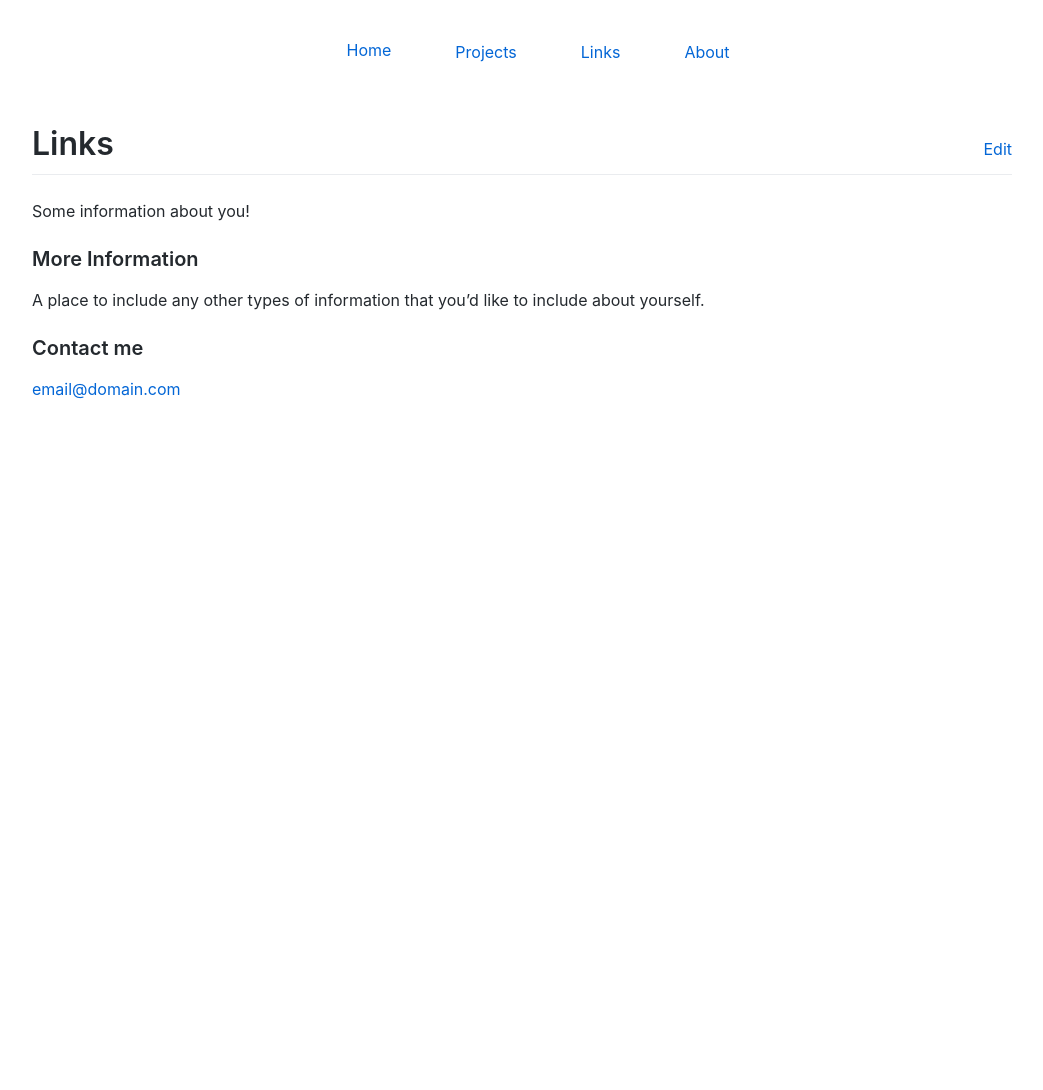
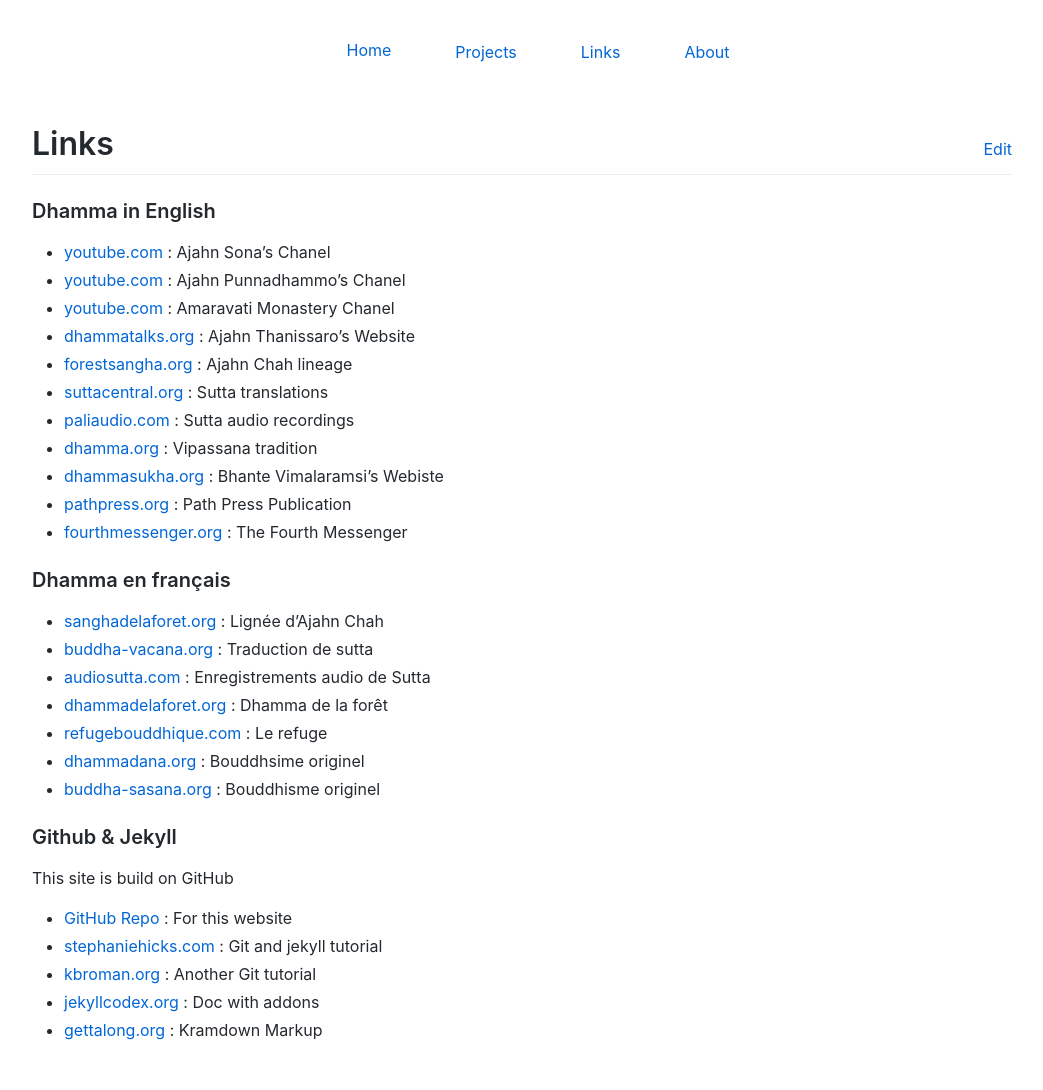
Before and after one commit to cittadhammo/old-personal-website, a Jekyll site: the page built from links.md, in a window 1280 px wide. Shown: the whole page, without its empty margins (118-1161 px from the left). Built offline with Jekyll 4.4.1, drawn with Linux system fonts in a browser that asks for light colours; before the commit the page ends 900 px from its top, so only the background shows below that.

Commit message:
Update links.md

```diff
--- a/links.md
+++ b/links.md
@@ -3,12 +3,36 @@
 title: Links
 ---
 
-Some information about you!
+### Dhamma in English
 
-### More Information
+- [youtube.com](https://www.youtube.com/channel/UCCRXOn6Tsrgm9gJR4z3qLZA) : Ajahn Sona's Chanel
+- [youtube.com](https://www.youtube.com/c/AjahnPunnadhammo) : Ajahn Punnadhammo's Chanel
+- [youtube.com](https://www.youtube.com/channel/UCsgmmAelfZ2kfXZ08xlHpDw) : Amaravati Monastery Chanel
+- [dhammatalks.org](http://www.dhammatalks.org) : Ajahn Thanissaro's Website
+- [forestsangha.org](http://www.forestsangha.org) : Ajahn Chah lineage
+- [suttacentral.org](http://www.suttacentral.org) : Sutta translations
+- [paliaudio.com](http://www.paliaudio.com) : Sutta audio recordings
+- [dhamma.org](http://www.dhamma.org) : Vipassana tradition
+- [dhammasukha.org](http://www.dhammasukha.org) : Bhante Vimalaramsi's Webiste
+- [pathpress.org](https://pathpress.org/) : Path Press Publication
+- [fourthmessenger.org](https://www.fourthmessenger.org/) : The Fourth Messenger
 
-A place to include any other types of information that you'd like to include about yourself.
+### Dhamma en français
 
-### Contact me
+- [sanghadelaforet.org](http://www.sanghadelaforet.org) : Lignée d'Ajahn Chah
+- [buddha-vacana.org](http://www.buddha-vacana.org/fr/) : Traduction de sutta
+- [audiosutta.com](http://www.audiosutta.com) : Enregistrements audio de Sutta
+- [dhammadelaforet.org](http://www.dhammadelaforet.org) : Dhamma de la forêt
+- [refugebouddhique.com](http://www.refugebouddhique.com/) : Le refuge
+- [dhammadana.org](http://www.dhammadana.org) : Bouddhsime originel
+- [buddha-sasana.org](http://buddha-sasana.org/) : Bouddhisme originel
 
-[email@domain.com](mailto:email@domain.com)
+### Github & Jekyll
+
+This site is build on GitHub
+
+- [GitHub Repo](https://github.com/fractalcitta/fractalcitta.github.io) : For this website
+- [stephaniehicks.com](http://www.stephaniehicks.com/githubPages_tutorial/pages/githubpages-jekyll.html) : Git and jekyll tutorial
+- [kbroman.org](https://kbroman.org/github_tutorial/pages/init.html) : Another Git tutorial
+- [jekyllcodex.org](https://jekyllcodex.org/) : Doc with addons
+- [gettalong.org](https://kramdown.gettalong.org/quickref.html) : Kramdown Markup
```
